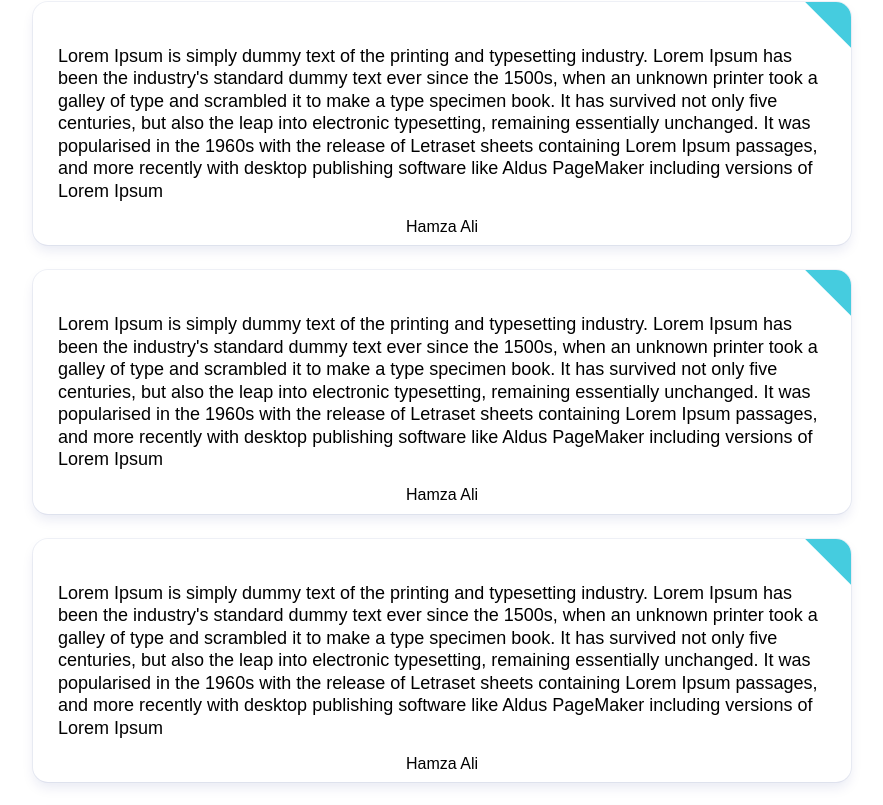
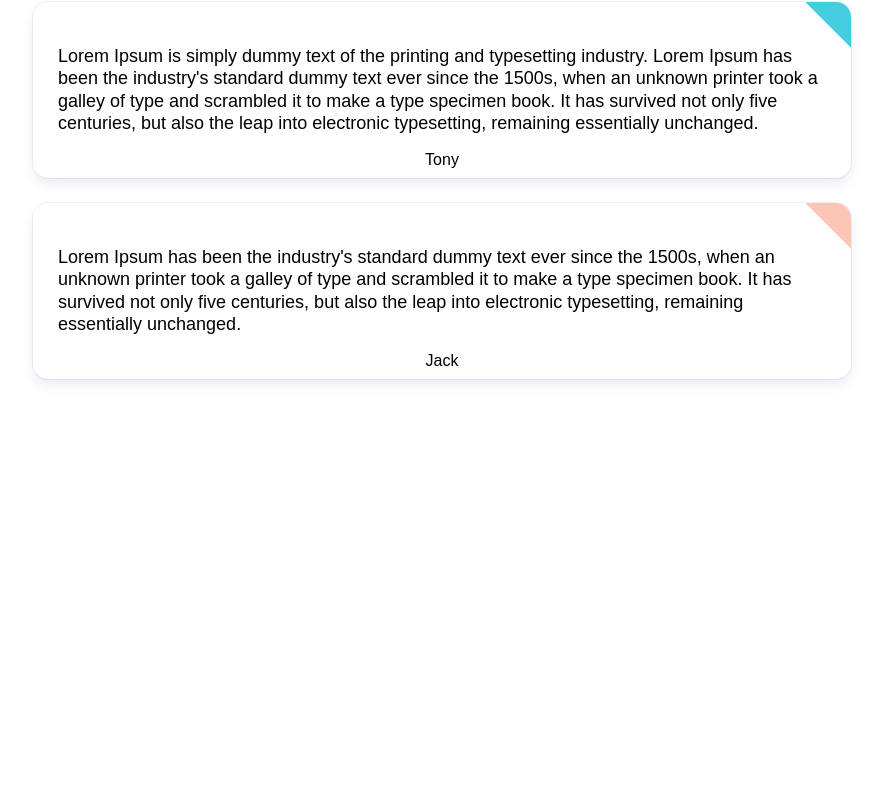
Before and after one commit to Hat52/get-motivated, a React (Create React App) app: page / in a window 1280 px wide. Shown: the part 981-1786 px from the top of the page, without its empty margins (223-1106 px from the left). After the commit the page ends 1424 px from the top, so only its background shows below. Built offline with nearby package versions, Linux system fonts and the light colour scheme.

Commit message:
Dummy data

```diff
--- a/src/App.js
+++ b/src/App.js
@@ -1,4 +1,5 @@
 import Card from './components/cards'
+import {quotes as Quotes} from './data/quotes'
 import './App.css'
 function App() {
   return (
@@ -6,11 +7,11 @@
       <div className="header">
 
       </div>
-      <div style={{display:"flex",flexDirection: 'column',paddingTop:"5%",gap:"25px" ,width:"60%"}}>
+      <div style={{display:"flex",flexDirection: 'column',marginBottom:"5%",paddingTop:"5%",gap:"25px" ,width:"60%"}}>
         {
-          Array(12).fill(6).map(()=>{
+          Quotes.map((card,index)=>{
             return(
-              <Card/>
+              <Card index={index} data={card}/>
             )
           })
         }
--- a/src/components/cards/index.css
+++ b/src/components/cards/index.css
@@ -2,7 +2,6 @@
     position: relative;
     width: 100%;
     min-height: 100px;
-    /* background-color:#000; */
     border-radius: 15px;
     box-shadow:0 0.4rem 0.8rem -0.1rem rgb(0 32 128 / 10%), 0 0 0 1px #f0f2f7;
     padding:25px;
@@ -16,11 +15,14 @@
     color: #fff;
     width: 125px;
     height: 40px;
-    /* background: linear-gradient(130deg,#FDC5B8,#FDC5B8); */
+}
+.even_div{
+    background: linear-gradient(130deg,#FDC5B8,#FDC5B8);
+}
+.odd_div{
     background: linear-gradient(130deg,#45CCDF,#45CCDF);
 }
 .quote{
-    /* font-family: "September Spirit"; */
     font-weight: 400;
     font-size: 18px;
     line-height: 1.25;
--- a/src/components/cards/index.js
+++ b/src/components/cards/index.js
@@ -1,14 +1,14 @@
 import React from 'react';
 import './index.css'
-export default function Card () {
+export default function Card ({index,data}) {
     return(
         <div className='card-container'>
-            <div className='Question__tag'></div>
+            <div className={`Question__tag ${index % 2 === 0?'even_div':'odd_div'}`}></div>
             <p className="quote">
-                Lorem Ipsum is simply dummy text of the printing and typesetting industry. Lorem Ipsum has been the industry's standard dummy text ever since the 1500s, when an unknown printer took a galley of type and scrambled it to make a type specimen book. It has survived not only five centuries, but also the leap into electronic typesetting, remaining essentially unchanged. It was popularised in the 1960s with the release of Letraset sheets containing Lorem Ipsum passages, and more recently with desktop publishing software like Aldus PageMaker including versions of Lorem Ipsum
+                {data.quote}
             </p>
             <div className="author-name">
-                Hamza Ali
+                {data.author}
             </div>
         </div>
     )
--- /dev/null
+++ b/src/data/quotes.js
@@ -0,0 +1,14 @@
+export const quotes=[
+    {
+        quote:"Lorem Ipsum is simply dummy text of the printing and typesetting industry. Lorem Ipsum has been the industry's standard dummy text ever since the 1500s, when an unknown printer took a galley of type and scrambled it to make a type specimen book. It has survived not only five centuries, but also the leap into electronic typesetting, remaining essentially unchanged. It was popularised in the 1960s with the release of Letraset sheets containing Lorem Ipsum passages, and more recently with desktop publishing software like Aldus PageMaker including versions of Lorem Ipsum",
+        author:"Hamza Ali"
+    },
+    {
+        quote:"Lorem Ipsum is simply dummy text of the printing and typesetting industry. Lorem Ipsum has been the industry's standard dummy text ever since the 1500s, when an unknown printer took a galley of type and scrambled it to make a type specimen book. It has survived not only five centuries, but also the leap into electronic typesetting, remaining essentially unchanged.",
+        author:"Tony"
+    },
+    {
+        quote:"Lorem Ipsum has been the industry's standard dummy text ever since the 1500s, when an unknown printer took a galley of type and scrambled it to make a type specimen book. It has survived not only five centuries, but also the leap into electronic typesetting, remaining essentially unchanged.",
+        author:"Jack"
+    }
+]
```
